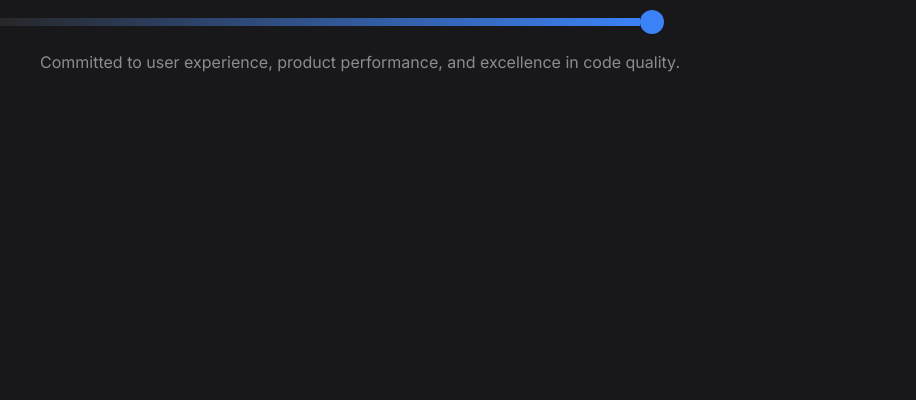
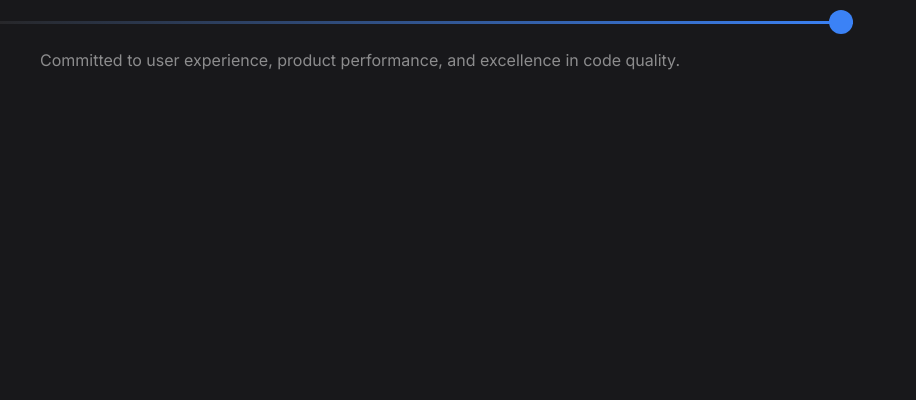
Before and after one commit to josiahroa/josiah-roa, an Astro site: page / in a window 1280 px wide. Shown: the part 400-800 px from the top of the page, without its empty margins (0-916 px from the left). Built offline with nearby package versions, Linux system fonts and the light colour scheme; Astro itself is replaced by a stand-in of ours.

Commit message:
fix: divider positioning

```diff
--- a/src/pages/index.astro
+++ b/src/pages/index.astro
@@ -27,12 +27,13 @@
           </h1>
           <h1 class="text-white text-lg">Software Developer</h1>
         </div>
-        <div class="flex flex-row w-full items-center">
+        <div class="flex flex-row w-full items-center relative">
           <div
-            class="w-1/2 my-6 h-2 bg-gradient-to-l from-blue-500 to-zinc-800"
+            class="w-2/3 my-6 h-[3px] bg-gradient-to-l from-blue-500 to-zinc-800"
           >
           </div>
-          <div class="w-6 h-6 rounded-full bg-blue-500"></div>
+          <div class="w-6 h-6 rounded-full bg-blue-500 absolute right-1/3">
+          </div>
         </div>
         <div class="px-10">
           <p class="text-white text-opacity-50">
```
